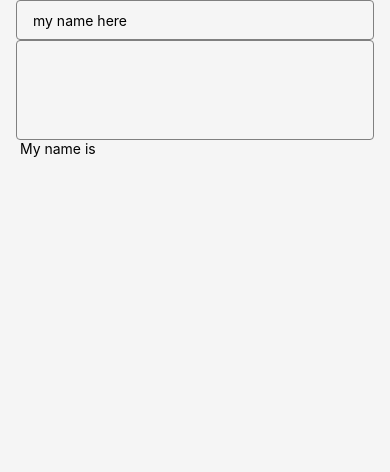
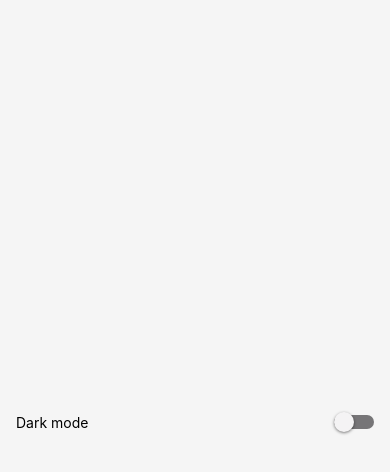
Before and after one commit to OkkashaAlly/react-native-tut, a React Native app: screen / in a window 390 px wide. Shown: the top 472 px of the page. Built offline with nearby package versions, Linux system fonts and the light colour scheme.

Commit message:
61 - Switch

```diff
--- a/App.jsx
+++ b/App.jsx
@@ -2,34 +2,27 @@ import {
   SafeAreaView,
   StatusBar,
   StyleSheet,
+  Switch,
   Text,
-  TextInput,
   View,
 } from "react-native";
 
 import { useState } from "react";
 
 export default function App() {
-  const [text, setText] = useState("");
+  const [isDarkMode, setIsDarkMode] = useState("");
 
   return (
     // <SafeAreaView> for iOS or android after <StatusBar/>
     <SafeAreaView style={styles.container}>
       <View style={styles.scrollView}>
-        <TextInput
-          style={styles.input}
-          value={text}
-          onChangeText={setText}
-          placeholder="my name here"
-          secureTextEntry={false} // -- for password
-          // keyboardType="numeric" // -- for keyboard type
-          autoCorrect={false} // -- for auto correct
-          autoCapitalize="none" // -- for auto capitalize
-        /><TextInput
-          style={[styles.input, styles.multiline]}
-          multiline
+        <Text>Dark mode</Text>
+        <Switch
+          value={isDarkMode}
+          onValueChange={() => setIsDarkMode(prevState => !prevState)}
+          trackColor={{ false: "#767577", true: "#81b0ff" }}
+          thumbColor={isDarkMode ? "#f5dd4b" : "#f4f3f4"}
         />
-        <Text> My name is {text}</Text>
       </View>
       <StatusBar backgroundColor="#f5f5f5" barStyle="dark-content" />
     </SafeAreaView>
@@ -44,6 +37,9 @@ const styles = StyleSheet.create({
   scrollView: {
     flex: 1,
     paddingHorizontal: 16,
+    flexDirection: "row",
+    justifyContent: "space-between",
+    alignItems: "center",
   },
   input: {
     height: 40,
```
